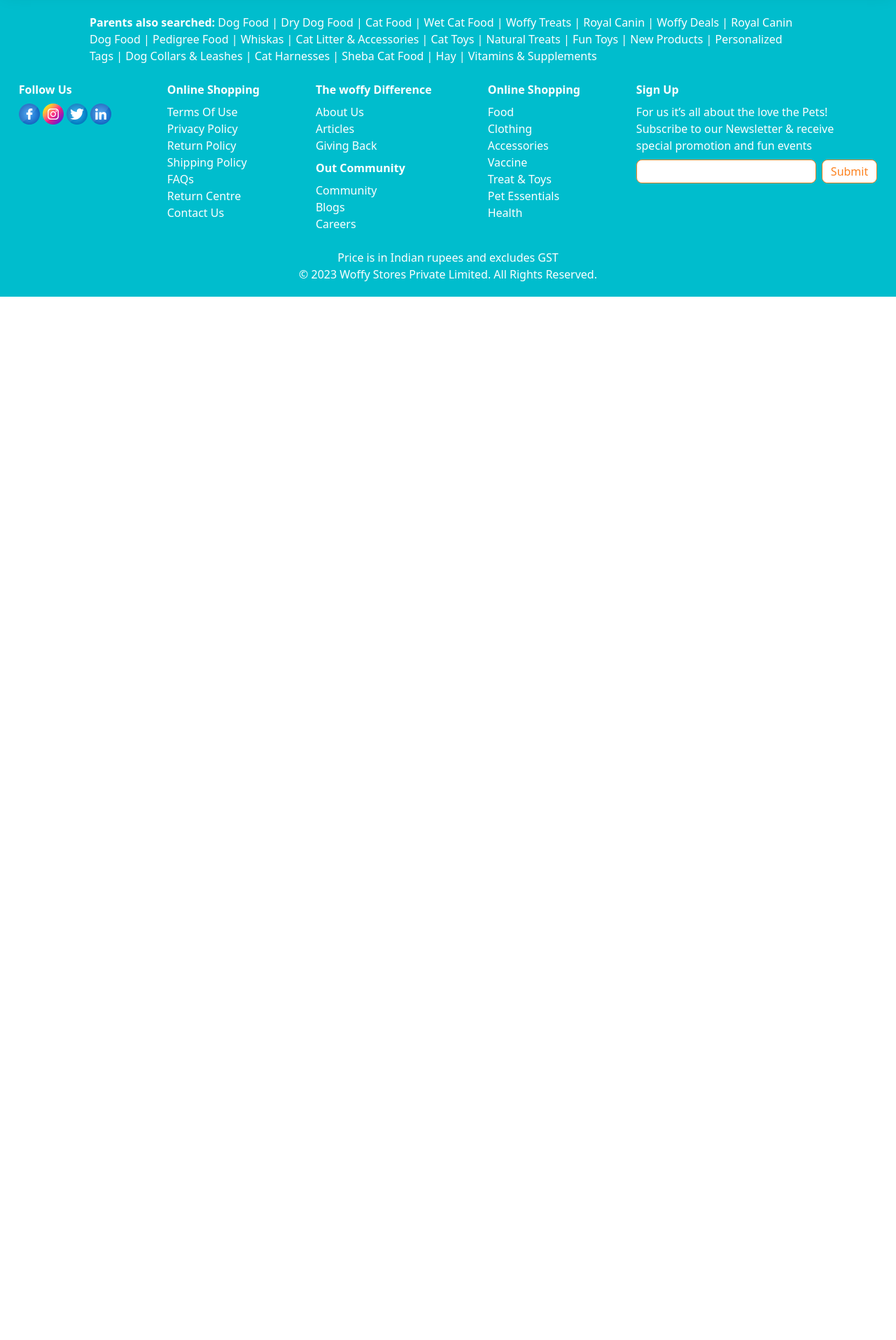
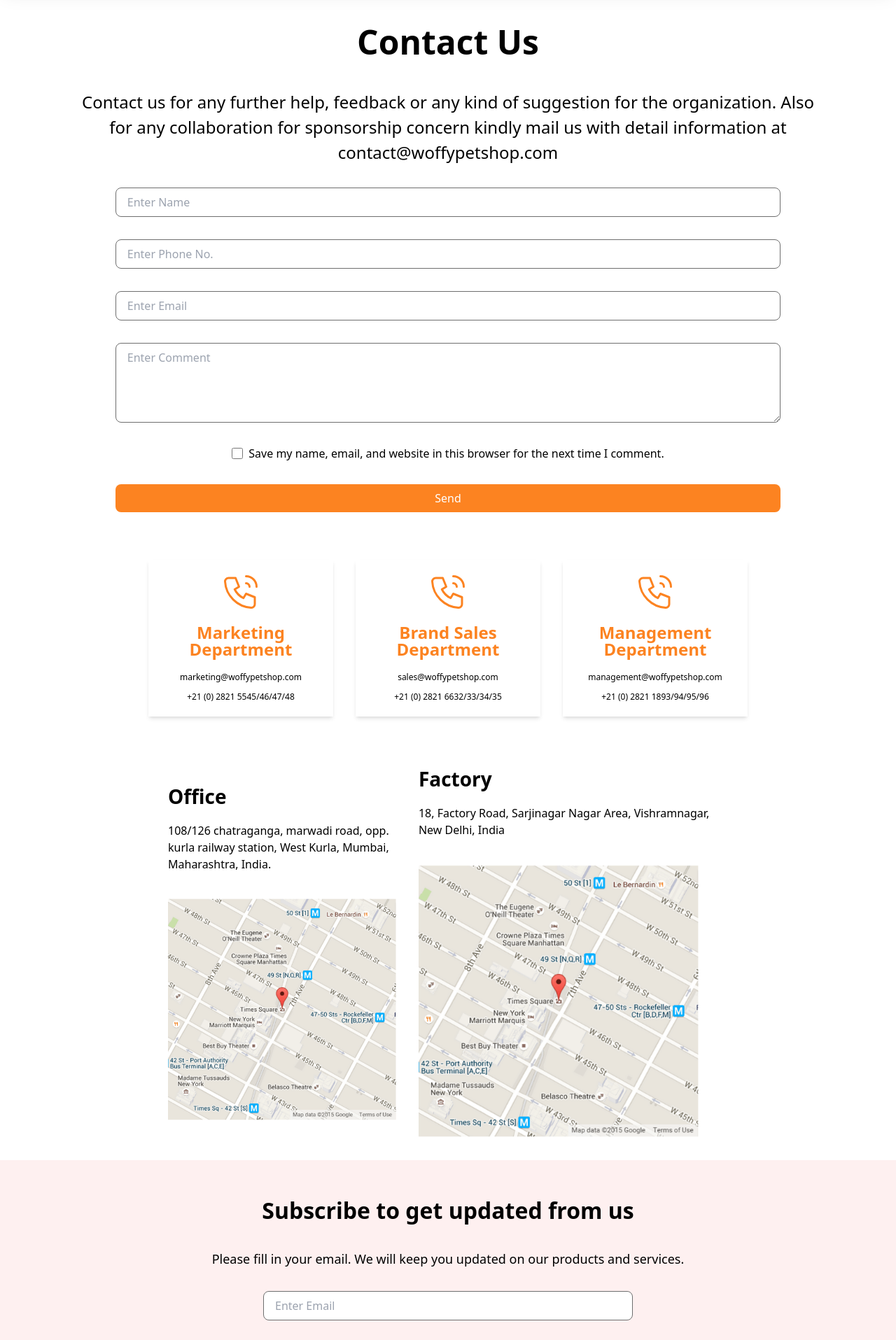
Before and after one commit to HarshDhaduk2001/e-comforpedigreedog, a Next.js app: page /contactUs in a window 1280 px wide. Shown: the part 145-2060 px from the top of the page at 70% size. Before the commit the page ends 800 px from the top, so only its background shows below. Built offline with nearby package versions, Linux system fonts and the light colour scheme.

Commit message:
contact us page ui completed

```diff
--- a/src/app/aboutUs/page.tsx
+++ b/src/app/aboutUs/page.tsx
@@ -342,27 +342,27 @@ const page = () => {
               type="text"
               name="name"
               placeholder="Enter Name"
-              className="border border-gray-500 py-2 px-4 w-[120%] lg:w-[50%]"
+              className="border border-gray rounded-lg py-2 px-4 w-[120%] lg:w-[50%]"
             />
             <input
               type="tel"
               name="tel"
               placeholder="Enter Phone No."
-              className="border border-gray-500 py-2 px-4 w-[120%] lg:w-[50%]"
+              className="border border-gray rounded-lg py-2 px-4 w-[120%] lg:w-[50%]"
             />
           </div>
           <input
             type="email"
             name="email"
             placeholder="Enter Email"
-            className="border border-gray-500 py-2 px-4 w-[100%]"
+            className="border border-gray rounded-lg py-2 px-4 w-[100%]"
           />
           <textarea
             name="comment"
             cols={30}
             rows={4}
             placeholder="Enter Comment"
-            className="border border-gray-500 py-2 px-4 w-[100%]"
+            className="border border-gray rounded-lg py-2 px-4 w-[100%]"
           ></textarea>
           <button
             type="submit"
--- a/src/app/contactUs/page.tsx
+++ b/src/app/contactUs/page.tsx
@@ -1,9 +1,165 @@
-import React from 'react'
+/* eslint-disable @next/next/no-img-element */
+"use client";
+import React from "react";
+import Map from "../../assets/images/common/map.png";
+
+const data = [
+  {
+    title: "Marketing Department",
+    desc1: "marketing@woffypetshop.com",
+    desc2: "+21 (0) 2821 5545/46/47/48",
+  },
+  {
+    title: "Brand Sales Department",
+    desc1: "sales@woffypetshop.com",
+    desc2: "+21 (0) 2821 6632/33/34/35",
+  },
+  {
+    title: "Management Department",
+    desc1: "management@woffypetshop.com",
+    desc2: "+21 (0) 2821 1893/94/95/96",
+  },
+];
 
 const page = () => {
+  const handleSubmit = (e: { preventDefault: () => void }) => {
+    e.preventDefault();
+  };
   return (
-    <div>page</div>
-  )
-}
+    <>
+      <div className="flex flex-col items-center justify-center my-7 gap-3 lg:gap-8 px-12 lg:px-28">
+        <span className="text-[20px] lg:text-[48px] font-bold mt-5 flex items-center justify-center">
+          Contact Us
+        </span>
+        <span className="text-[14px] lg:text-[24px] flex items-center justify-center text-center">
+          Contact us for any further help, feedback or any kind of suggestion
+          for the organization. Also for any collaboration for sponsorship
+          concern kindly mail us with detail information at
+          contact@woffypetshop.com
+        </span>
+        <form
+          className="flex flex-col items-center justify-center gap-8 w-full mt-8 lg:mt-0"
+          onSubmit={handleSubmit}
+        >
+          <input
+            type="text"
+            name="name"
+            placeholder="Enter Name"
+            className="border border-gray rounded-lg py-2 px-4 w-[90%]"
+          />
+          <input
+            type="tel"
+            name="tel"
+            placeholder="Enter Phone No."
+            className="border border-gray rounded-lg py-2 px-4 w-[90%]"
+          />
+          <input
+            type="email"
+            name="email"
+            placeholder="Enter Email"
+            className="border border-gray rounded-lg py-2 px-4 w-[90%]"
+          />
+          <textarea
+            name="comment"
+            cols={30}
+            rows={4}
+            placeholder="Enter Comment"
+            className="border border-gray rounded-lg py-2 px-4 w-[90%]"
+          ></textarea>
+          <div className="flex items-center justify-center gap-2 px-4 lg:px-0">
+            <input type="checkbox" name="check" className="w-4 h-4" />
+            <label
+              htmlFor="Save my name, email, and website in this browser for the next time I comment."
+              className="text-[10px] lg:text-[16px]"
+            >
+              Save my name, email, and website in this browser for the next time
+              I comment.
+            </label>
+          </div>
+          <button
+            type="submit"
+            className="bg-orange text-white py-2 px-4 rounded-lg w-[90%]"
+          >
+            Send
+          </button>
+        </form>
+      </div>
+      <div className="flex flex-col lg:flex-row items-center justify-center my-7 gap-3 lg:gap-8 px-10 lg:px-28 py-5 lg:py-10">
+        {data.map((i: any, index: number) => (
+          <div
+            key={index}
+            className="flex flex-col items-center w-[80%] lg:w-[25%] text-sm lg:text-base gap-4 shadow-md py-4 px-12"
+          >
+            <svg
+              xmlns="http://www.w3.org/2000/svg"
+              width="60"
+              height="60"
+              viewBox="0 0 60 60"
+              fill="none"
+            >
+              <path
+                d="M37.5 17.5C38.8261 17.5 40.0979 18.0268 41.0355 18.9645C41.9732 19.9021 42.5 21.1739 42.5 22.5M37.5 7.5C41.4782 7.5 45.2936 9.08035 48.1066 11.8934C50.9196 14.7064 52.5 18.5218 52.5 22.5M12.5 10H22.5L27.5 22.5L21.25 26.25C23.9274 31.6788 28.3212 36.0726 33.75 38.75L37.5 32.5L50 37.5V47.5C50 48.8261 49.4732 50.0979 48.5355 51.0355C47.5979 51.9732 46.3261 52.5 45 52.5C35.2482 51.9074 26.0504 47.7662 19.1421 40.8579C12.2338 33.9496 8.09262 24.7518 7.5 15C7.5 13.6739 8.02678 12.4021 8.96447 11.4645C9.90215 10.5268 11.1739 10 12.5 10Z"
+                stroke="#FC8321"
+                stroke-width="3"
+                stroke-linecap="round"
+                stroke-linejoin="round"
+              />
+            </svg>
+            <div className="flex flex-col text-center items-center justify-center">
+              <span className="text-[16px] lg:text-[24px] text-orange font-semibold mb-4">
+                {i.title}
+              </span>
+              <span className="text-start text-[10px] lg:text-[12px] mb-1">
+                {i.desc1}
+              </span>
+              <span className="text-start text-[10px] lg:text-[12px]">
+                {i.desc2}
+              </span>
+            </div>
+          </div>
+        ))}
+      </div>
+      <div className="flex flex-col lg:flex-row items-center justify-center my-7 gap-3 lg:gap-8 px-12 lg:px-60 w-[100%]">
+        <span className="flex flex-col items-start lg:w-[50%]">
+          <span className="text-[28px] font-semibold">Office</span>
+          <span className="mt-4 mb-8">
+            108/126 chatraganga, marwadi road, opp. kurla railway station, West
+            Kurla, Mumbai, Maharashtra, India.
+          </span>
+          <img src={Map.src} alt="map" className="w-[400px] h-full" />
+        </span>
+        <span className="flex flex-col items-start lf:w-[50%]">
+          <span className="text-[28px] font-semibold">Factory</span>
+          <span className="mt-4 mb-8">
+            18, Factory Road, Sarjinagar Nagar Area, Vishramnagar, New Delhi,
+            India
+          </span>
+          <img src={Map.src} alt="map" className="w-[400px] h-full" />
+        </span>
+      </div>
+      <div className="flex flex-col items-center justify-center py-7 gap-3 lg:gap-8 px-12 lg:px-28 bg-[#FEF0F0]">
+        <span className="text-[16px] lg:text-[32px] font-bold mt-5 flex items-center justify-center">
+          Subscribe to get updated from us
+        </span>
+        <span className="text-[14px] lg:text-[18px] flex items-center justify-center text-center">
+          Please fill in your email. We will keep you updated on our products
+          and services.
+        </span>
+        <input
+          type="email"
+          name="email"
+          placeholder="Enter Email"
+          className="border border-gray rounded-lg py-2 px-4 lg:w-[50%]"
+        />
+        <button
+          type="button"
+          className="bg-orange text-white py-2 px-4 rounded-lg w-fit"
+        >
+          Subscribe
+        </button>
+      </div>
+    </>
+  );
+};
 
-export default page
+export default page;
```
Also changed, not shown: src/assets/images/common/map.png (added).
